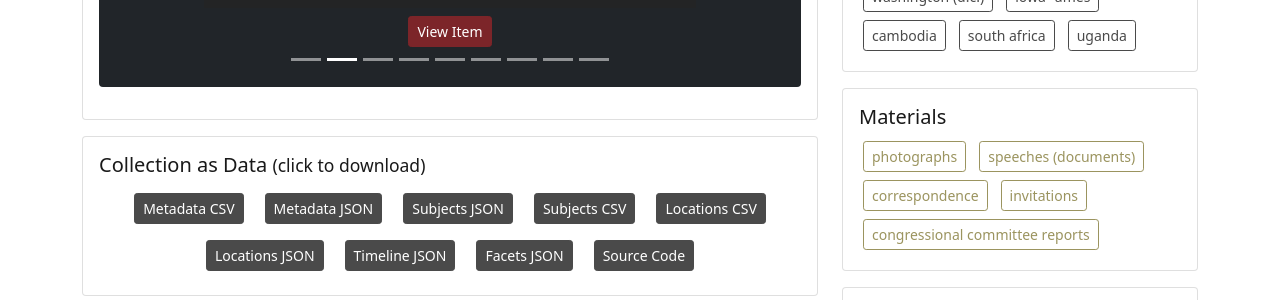
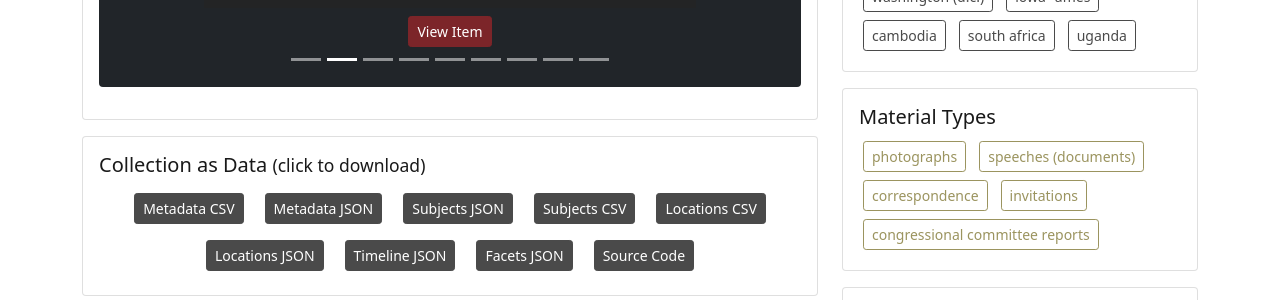
Before and after one commit to isu-digital/digital-collections-template, a Jekyll site: the page built from pages/index.md, in a window 1280 px wide. Shown: the part 1121-1421 px from the top of the page. Built offline with Jekyll 4.4.1, drawn with Linux system fonts in a browser that asks for light colours.

Commit message:
materials changed to material types

```diff
--- a/_layouts/home-infographic.html
+++ b/_layouts/home-infographic.html
@@ -20,7 +20,7 @@ layout: page
 
     {% include index/featured-terms.html field="location" title="Locations" btn-color="outline-secondary" %}
 
-    {% include index/featured-terms.html field="genre" title="Materials" btn-color="outline-info" %}
+    {% include index/featured-terms.html field="genre" title="Material Types" btn-color="outline-info" %}
 
     {% include index/objects.html %}
 
```
